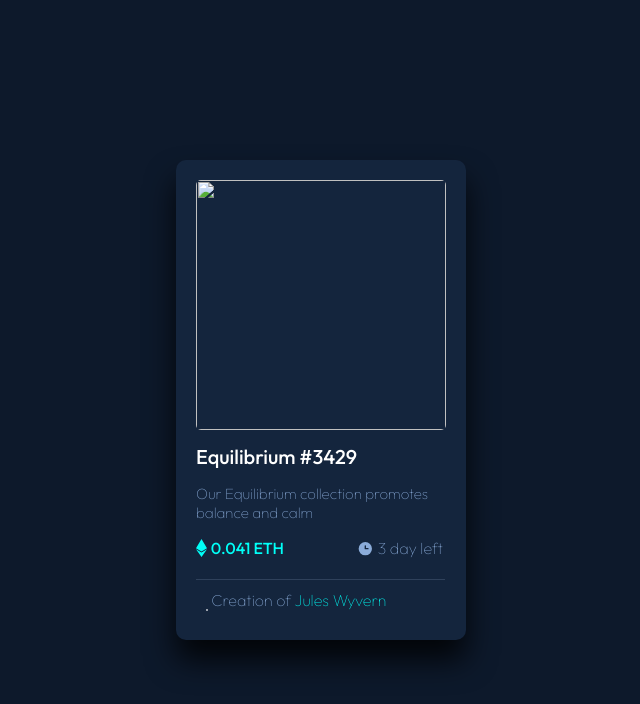
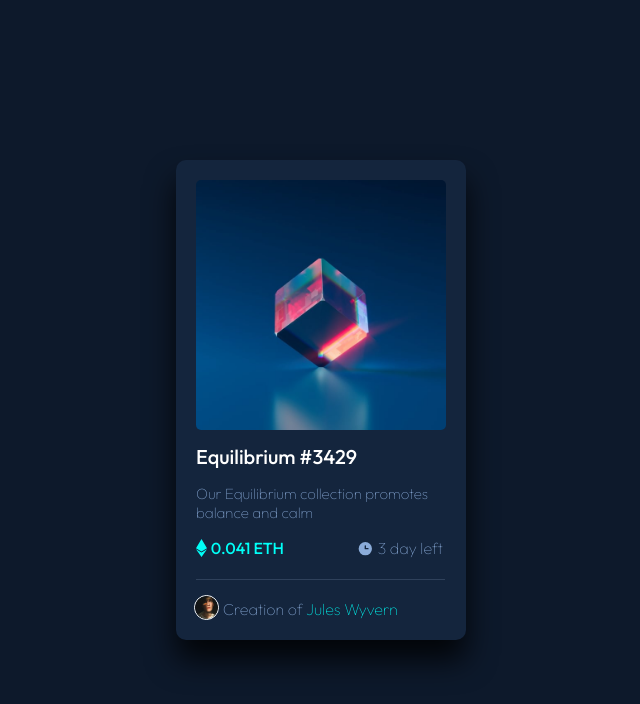
Before and after one commit to developer54181/NFT-Card, a plain HTML site: page index.html in a window 1280 px wide. Shown: the whole page, without its empty margins (319-959 px from the left). Drawn offline with Linux system fonts and the light colour scheme.

Commit message:
Update index.html

```diff
--- a/index.html
+++ b/index.html
@@ -3,14 +3,14 @@
 <head>
   <meta charset="UTF-8">
   <meta name="viewport" content="width=device-width, initial-scale=1.0">
-  <link rel="icon" type="png" sizes="32x32" href="images/favicon-32x32.png">
+  <link rel="icon" type="png" sizes="32x32" href="img/favicon-32x32.png">
   <title>NFT preview card component</title>
   <link rel="stylesheet" href="styles.css">
 </head>
 <body>
   <div class="container">
     <div class="card">
-      <div><img id="img" src="../images/image-equilibrium.jpg" alt=""></div>
+      <div><img id="img" src="img/image-equilibrium.jpg" alt=""></div>
       <div class="info">
         <h2 id="nameNFT">Equilibrium #3429</h2>
         <p id="descriptionNTF">Our Equilibrium collection promotes balance and calm </p>
@@ -27,7 +27,7 @@
       </div>
       <hr class="line"></hr>
       <div class="user">
-        <img src="../images/image-avatar.png" alt="" class="avatar">
+        <img src="img/image-avatar.png" alt="" class="avatar">
         <span id="by">Creation of <span id="nameUser">Jules Wyvern</span></span>
       </div>
     </div>
```
